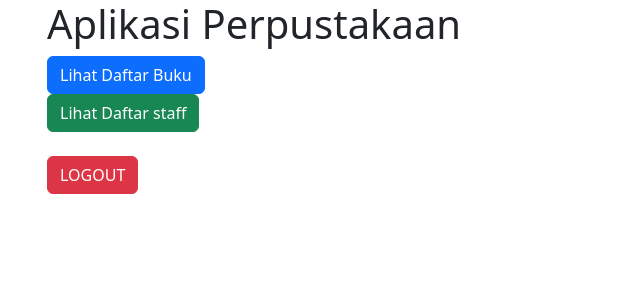
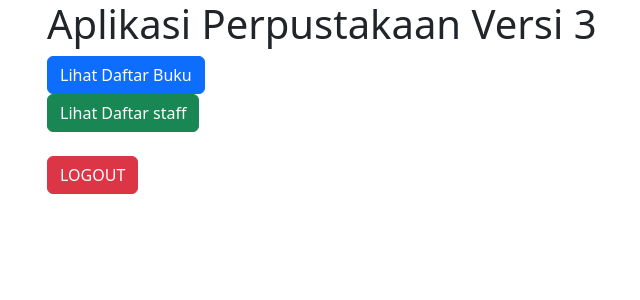
Before and after one commit to WidiaAmanda03/perpustakaanphp, a PHP site: page / in a window 1280 px wide. Shown: the top 300 px of the page, without its empty margins (125-765 px from the left). Run offline with PHP 8.4, Linux system fonts and the light colour scheme.

Commit message:
upgrade aplikasi ke versi 3

```diff
--- a/index.php
+++ b/index.php
@@ -11,7 +11,7 @@
 <body>
 <div class ="container w-75">
 
-    <h1>Aplikasi Perpustakaan</h1>
+    <h1>Aplikasi Perpustakaan Versi 3</h1>
 
     <a class="btn btn-primary"  href="./buku.php">Lihat Daftar Buku</a>
     <br>
```
